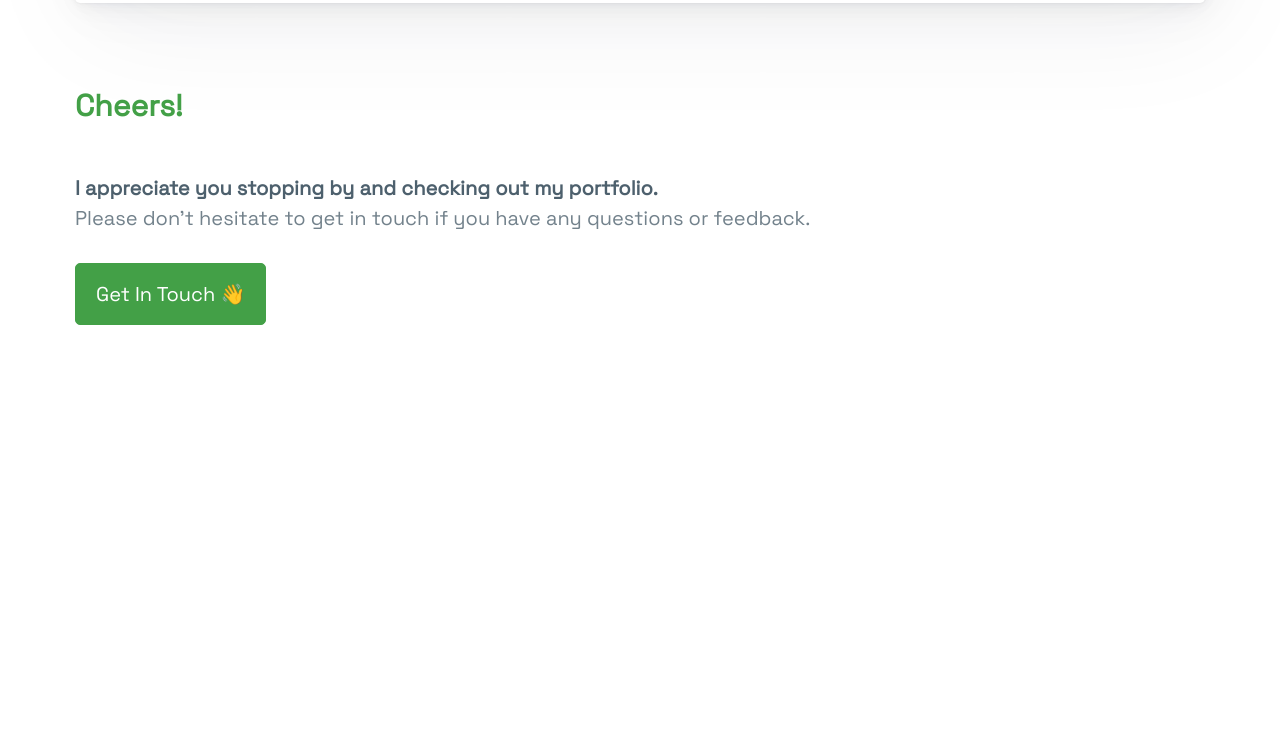
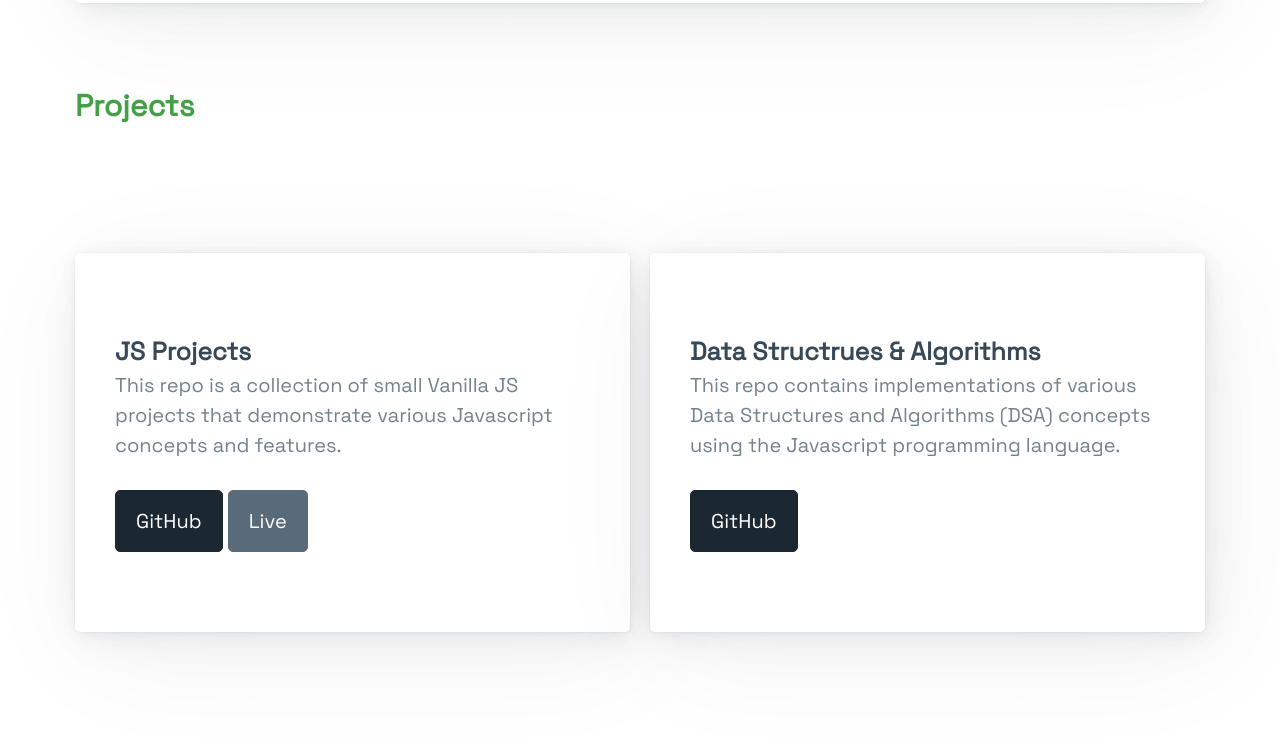
Before and after one commit to nigupta29/portfolio-js, a plain HTML site: page index.html in a window 1280 px wide. Shown: the part 2411-3160 px from the top of the page. Before the commit the page ends 2896 px from the top, so only its background shows below. Drawn offline with nearby package versions, Linux system fonts and the light colour scheme.

Commit message:
add projects section

```diff
--- a/index.html
+++ b/index.html
@@ -156,6 +156,55 @@
         </article>
       </section>
 
+      <section id="projects">
+        <h3><ins>Projects</ins></h3>
+        <div class="grid">
+          <article>
+            <hgroup>
+              <h4>JS Projects</h4>
+              <h6>
+                This repo is a collection of small Vanilla JS projects that
+                demonstrate various Javascript concepts and features.
+              </h6>
+            </hgroup>
+            <a
+              href="https://github.com/nigupta29/js-projects"
+              role="button"
+              class="contrast"
+              target="_blank"
+            >
+              GitHub
+            </a>
+            <a
+              href="https://nigupta29.github.io/js-projects/"
+              role="button"
+              class="secondary"
+              target="_blank"
+            >
+              Live
+            </a>
+          </article>
+          <article>
+            <hgroup>
+              <h4>Data Structrues & Algorithms</h4>
+              <h6>
+                This repo contains implementations of various Data Structures
+                and Algorithms (DSA) concepts using the Javascript programming
+                language.
+              </h6>
+            </hgroup>
+            <a
+              href="https://github.com/nigupta29/data-structures-and-algorithms"
+              role="button"
+              class="contrast"
+              target="_blank"
+            >
+              GitHub
+            </a>
+          </article>
+        </div>
+      </section>
+
       <button class="themeBtn">☀️</button>
       <footer>
         <section>
--- a/style.css
+++ b/style.css
@@ -50,8 +50,8 @@ ul > li {
 .themeBtn {
   width: min-content;
   position: fixed;
-  bottom: 20px;
-  right: 20px;
+  bottom: 16px;
+  right: 16px;
   padding: 0.5rem;
   background-color: var(--primary-focus);
   border-radius: 0.75rem;
```
